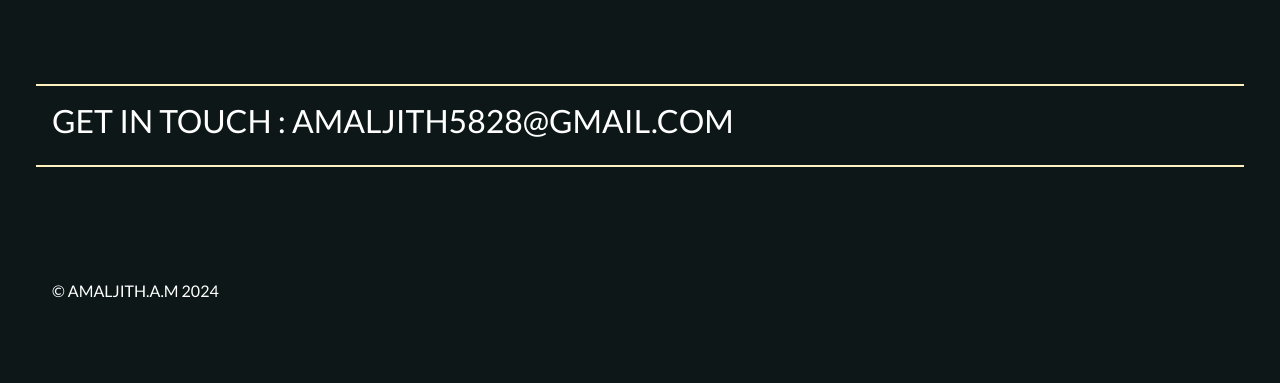
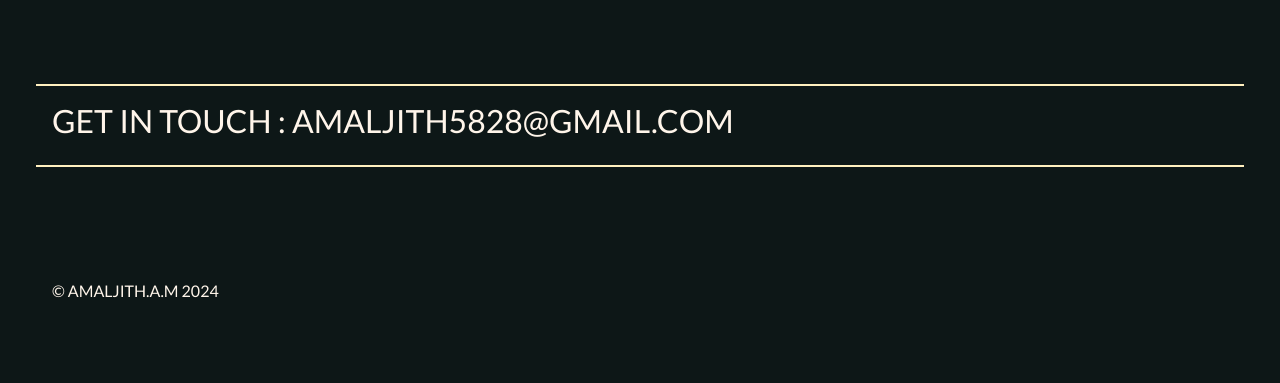
Before and after one commit to amal-jith/myPortfolio, a Flask app: page /myResume in a window 1280 px wide. Shown: the part 2711-3094 px from the top of the page. Run offline with Flask 3, Linux system fonts and the light colour scheme.

Commit message:
Update footer.html

```diff
--- a/templates/footer.html
+++ b/templates/footer.html
@@ -1,7 +1,7 @@
   <div class="row">
     <div class="col-md-12 p-5" data-aos="fade-up" data-aos-duration="1000">
         <div class="card bg-transparent rounded-0 text-white touchCard">
-      <div class="card-body">
+      <div class="card-body" style="color: rgba(255, 245, 234, 1);">
           <h2>GET IN TOUCH : AMALJITH5828@GMAIL.COM</h2>
       </div>
     </div>
@@ -11,7 +11,7 @@
   <div class="row">
     <div class="col-md-12 p-5" data-aos="fade-up" data-aos-duration="1000">
         <div class="card bg-transparent rounded-0 border-0 text-white">
-      <div class="card-body">
+      <div class="card-body" style="color: rgba(255, 245, 234, 1);">
           <p>&#xa9; AMALJITH.A.M 2024</p>
       </div>
     </div>
```
